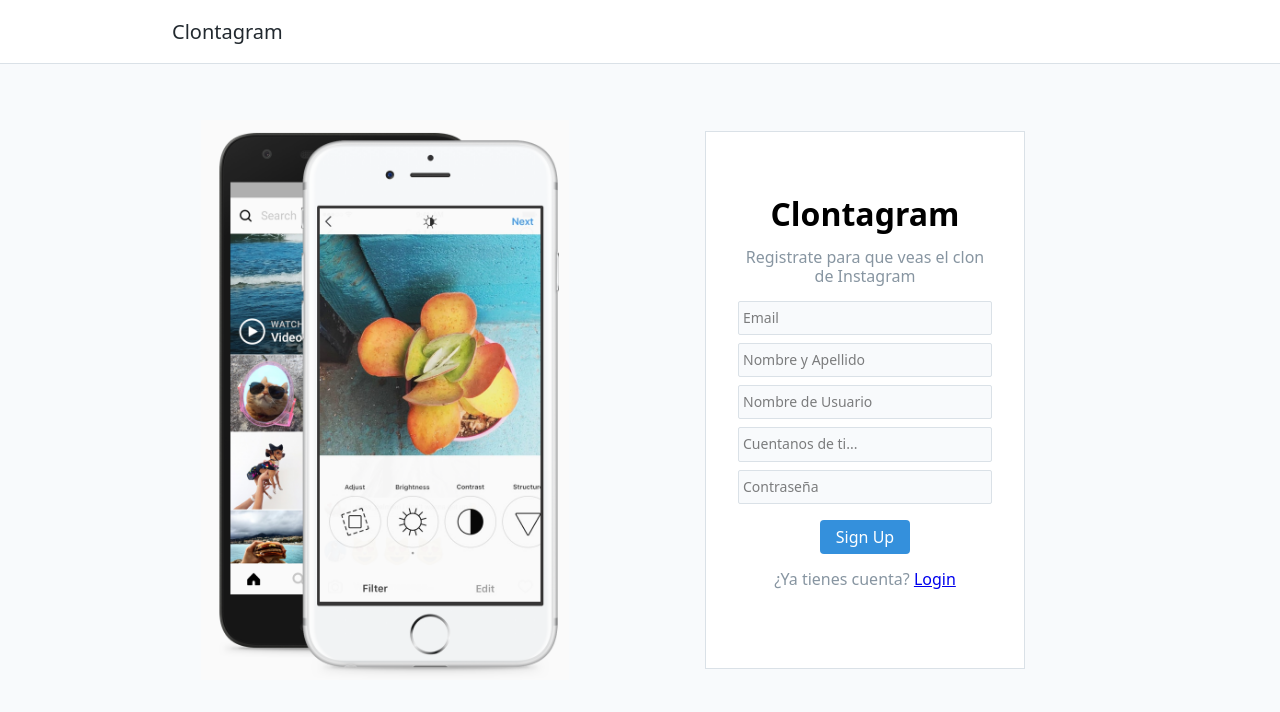
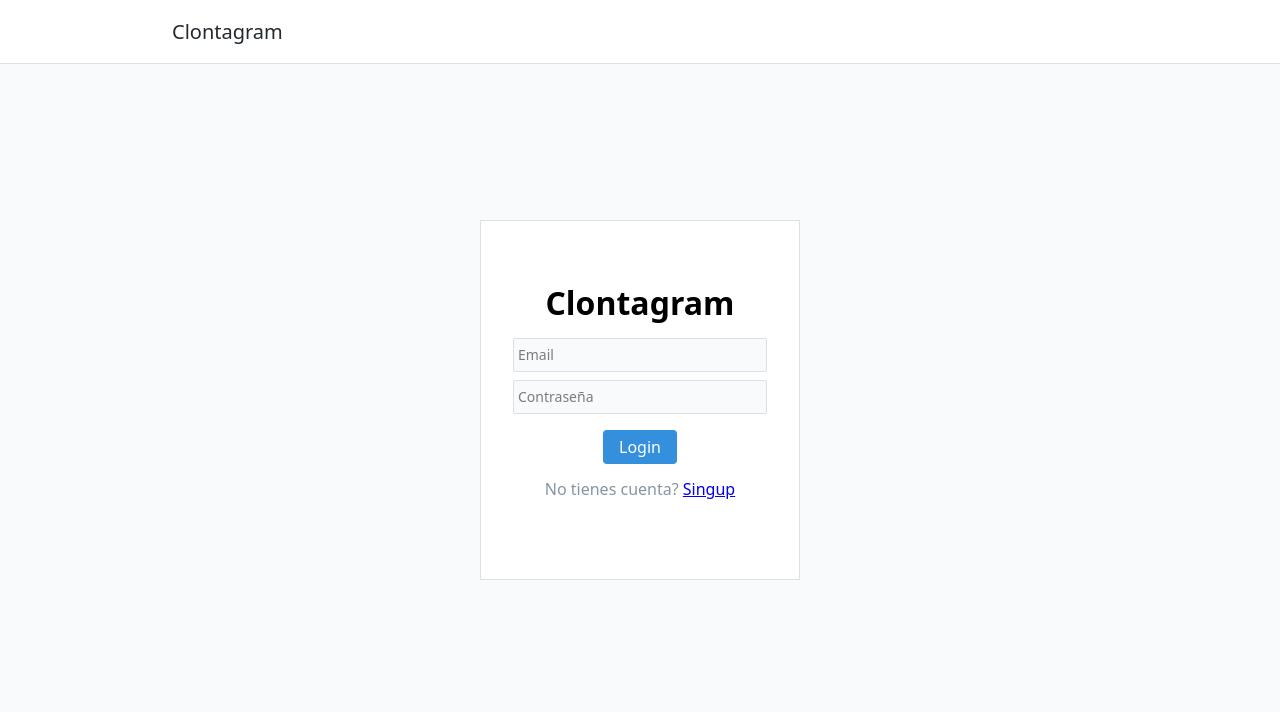
Before and after one commit to andryandroid/clontagram, a React (Create React App) app in the folder cliente/: page / in a window 1280 px wide. Shown: the top 712 px of the page. Built offline with nearby package versions, Linux system fonts and the light colour scheme; the HTML template or start-up script is replaced by a standard one.

Commit message:
agregando el login

```diff
--- a/cliente/src/App.js
+++ b/cliente/src/App.js
@@ -1,12 +1,14 @@
 import React from 'react';
 import Nav from './Componentes/Nav';
 import Signup from './Vistas/Signup';
+import Login from './Vistas/Login';
 
 export default function App() {
   return (
     <>
       <Nav />
-      <Signup />
+      {/* <Signup /> */}
+      <Login/>
     </>
   );
 }
--- /dev/null
+++ b/cliente/src/Vistas/Login.js
@@ -0,0 +1,64 @@
+import React, {useState} from 'react';
+import Axios from 'axios';
+import Main from '../Componentes/Main';
+
+export default function Login() {
+    const [emailYPassword, setEmailYPassword] = useState({
+        email: '',
+        password: ''
+    })
+
+    function handleInputChange(e){
+        setEmailYPassword ({
+            ...emailYPassword,
+            [e.target.name]: e.target.value
+        });
+    }
+
+    async function handleSubmit(e) {
+        e.preventDefault();
+
+        try{
+            const { data } = await Axios.post('/api/usuarios/login', emailYPassword);
+            console.log(data);
+        }catch(error){
+            console.log(error);
+        }
+
+    }
+
+    return(
+        <Main center>
+            <div className="FormContainer">
+                <h1 className="Form__titulo">Clontagram</h1>
+                <div>
+                    <form onSubmit={handleSubmit}>
+                        <input
+                            type="email"
+                            name="email"
+                            placeholder="Email"
+                            className="Form__field"
+                            onChange={handleInputChange}
+                            value={emailYPassword.email}
+                            required>
+                        </input>
+                        <input
+                            type="password"
+                            name="password"
+                            placeholder="Contraseña"
+                            className="Form__field"
+                            onChange={handleInputChange}
+                            value={emailYPassword.password}
+                            required>
+                        </input>
+
+                        <button className="Form__submit" type="submit">Login</button>
+                        <p className="FormContainer__info">
+                            No tienes cuenta? <a href="#">Singup</a>
+                        </p>
+                    </form>
+                </div>
+            </div>
+        </Main>
+    );
+}
--- a/cliente/src/Vistas/Signup.js
+++ b/cliente/src/Vistas/Signup.js
@@ -1,13 +1,12 @@
 import React, {useState} from 'react';
+import Axios from 'axios';
 import Main from '../Componentes/Main';
-import Axios from 'axios';
 import imagenSignup from '../imagenes/signup.png';
 
 export default function Signup() {
-
     const [usuario, setUsuario] = useState({
         email: '',
-        name: '',
+        nombre: '',
         username: '',
         bio: '',
         password: ''
@@ -16,15 +15,15 @@ export default function Signup() {
     function handleInputChange(e){
         setUsuario ({
             ...usuario,
-                [e.target.name] : e.target.value
+            [e.target.name]: e.target.value
         });
     }
 
-    async function handleSubmit(e){
-        e.preventDefauld();
+    async function handleSubmit(e) {
+        e.preventDefault();
 
         try{
-            const { data } = await Axios.post('api/usuarios/signup', usuario);
+            const { data } = await Axios.post('/api/usuarios/signup', usuario);
             console.log(data);
         }catch(error){
             console.log(error);
@@ -53,7 +52,7 @@ export default function Signup() {
                         </input>
                         <input
                             type="text"
-                            name="name"
+                            name="nombre"
                             placeholder="Nombre y Apellido"
                             minLength="3"
                             maxLength="100"
```
